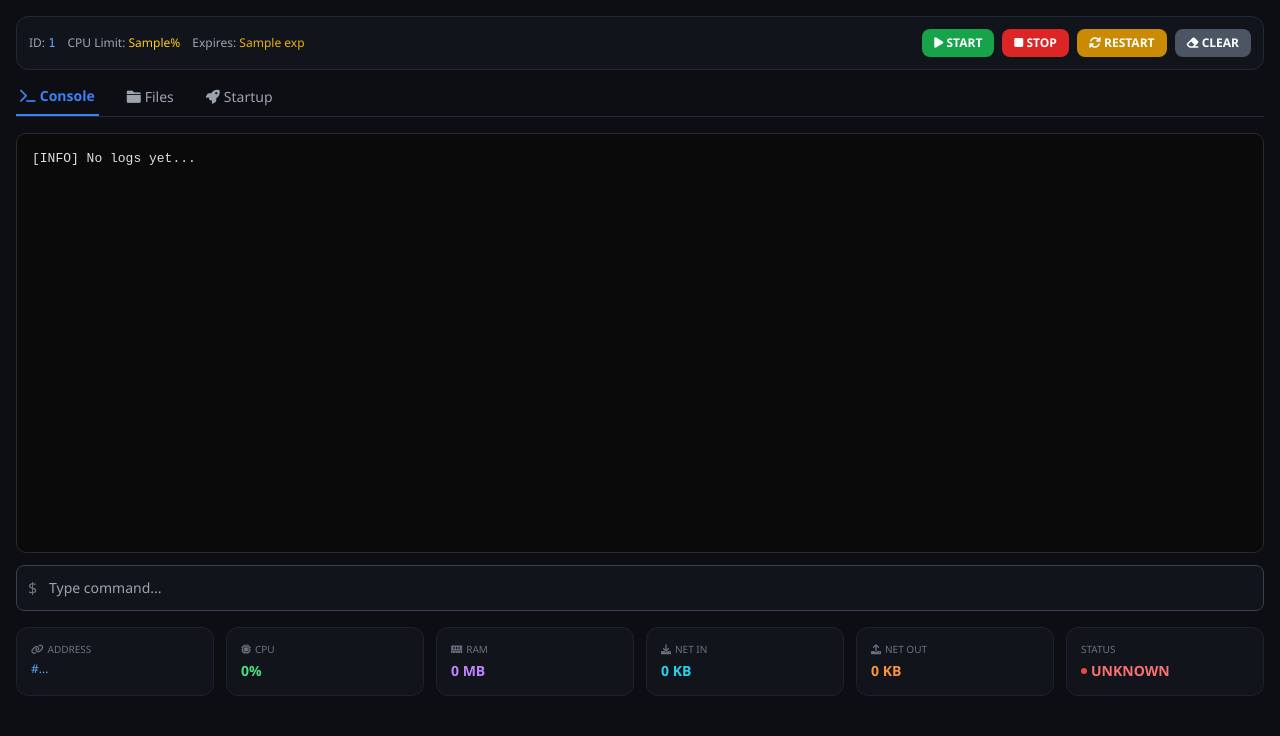
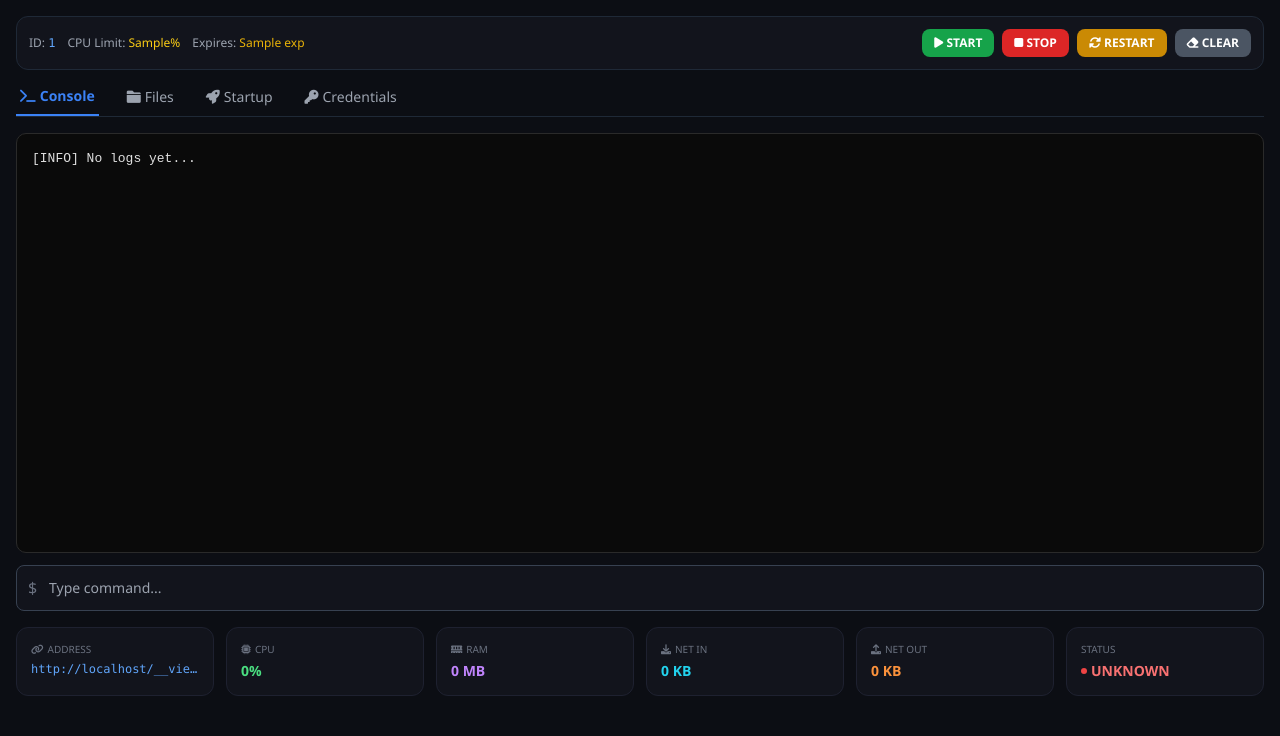
Before and after one commit to hemalmd817/hosting-website, a Flask app: template templates/home.html in a window 1280 px wide. Shown: the part 64-800 px from the top of the page. Run offline with Flask 3, Linux system fonts and the light colour scheme; the template is opened without the code that fills it: most values are stand-ins (such as "Sample title", 1, 10 or a date in 2020); some libraries are stand-ins or nearby versions.

Commit message:
Update home.html

```diff
--- a/templates/home.html
+++ b/templates/home.html
@@ -81,6 +81,7 @@
             <button onclick="showTab('console')" id="tab-console" class="pb-2 px-1 text-sm tab-active"><i class="fas fa-terminal mr-1"></i>Console</button>
             <button onclick="showTab('files')" id="tab-files" class="pb-2 px-1 text-sm text-gray-400"><i class="fas fa-folder mr-1"></i>Files</button>
             <button onclick="showTab('startup')" id="tab-startup" class="pb-2 px-1 text-sm text-gray-400"><i class="fas fa-rocket mr-1"></i>Startup</button>
+            <button onclick="showTab('credentials')" id="tab-credentials" class="pb-2 px-1 text-sm text-gray-400"><i class="fas fa-key mr-1"></i>Credentials</button>
         </div>
 
         <div id="console-tab">
@@ -94,7 +95,7 @@
             <div class="grid grid-cols-2 md:grid-cols-3 lg:grid-cols-6 gap-3 mt-4">
                 <div class="stat-card">
                     <p class="text-[10px] text-gray-500 mb-1"><i class="fas fa-link mr-1"></i>ADDRESS</p>
-                    <p class="text-xs text-blue-400 truncate">{{ current_server.full_link[:25] }}...</p>
+                    <p class="text-xs text-blue-400 font-mono truncate" id="serverAddr" title="Click to copy"></p>
                 </div>
                 <div class="stat-card">
                     <p class="text-[10px] text-gray-500 mb-1"><i class="fas fa-microchip mr-1"></i>CPU</p>
@@ -151,6 +152,26 @@
             </div>
         </div>
 
+        <!-- 🔑 New Credentials Tab -->
+        <div id="credentials-tab" class="hidden">
+            <div class="bg-[#12141c] rounded-xl border border-gray-800 p-5">
+                <h3 class="text-md font-bold mb-4 text-blue-400"><i class="fas fa-key mr-2"></i>Change Password</h3>
+                <div class="mb-4">
+                    <label class="block text-gray-400 text-sm mb-1">Current Password</label>
+                    <input type="password" id="currentPassword" class="w-full bg-[#0c0e14] border border-gray-700 rounded-lg px-3 py-2 text-sm text-white" placeholder="Enter current password">
+                </div>
+                <div class="mb-4">
+                    <label class="block text-gray-400 text-sm mb-1">New Password</label>
+                    <input type="password" id="newPassword" class="w-full bg-[#0c0e14] border border-gray-700 rounded-lg px-3 py-2 text-sm text-white" placeholder="Enter new password">
+                </div>
+                <div class="mb-4">
+                    <label class="block text-gray-400 text-sm mb-1">Confirm New Password</label>
+                    <input type="password" id="confirmPassword" class="w-full bg-[#0c0e14] border border-gray-700 rounded-lg px-3 py-2 text-sm text-white" placeholder="Confirm new password">
+                </div>
+                <button onclick="changePassword()" class="bg-blue-600 hover:bg-blue-500 px-5 py-2 rounded-lg text-sm font-bold"><i class="fas fa-lock mr-1"></i> Change Password</button>
+            </div>
+        </div>
+
         {% else %}
         <div class="text-center text-gray-500 py-20"><i class="fas fa-server text-6xl mb-4 opacity-30"></i><p>No server found.</p></div>
         {% endif %}
@@ -169,6 +190,9 @@
         let editingFile = null;
         let activeTab = 'console';
         let activeToast = null;
+
+        // 🔥 Set real address on load
+        document.getElementById('serverAddr').innerText = window.location.href;
 
         function showToast(message, type='info', duration=4000) {
             const container = document.getElementById('toastContainer');
@@ -227,7 +251,8 @@
             document.getElementById('console-tab').classList.toggle('hidden', tab!=='console');
             document.getElementById('files-tab').classList.toggle('hidden', tab!=='files');
             document.getElementById('startup-tab').classList.toggle('hidden', tab!=='startup');
-            ['console','files','startup'].forEach(t => {
+            document.getElementById('credentials-tab').classList.toggle('hidden', tab!=='credentials');
+            ['console','files','startup','credentials'].forEach(t => {
                 const btn = document.getElementById(`tab-${t}`);
                 if(btn) btn.className = tab===t ? 'pb-2 px-1 text-sm tab-active' : 'pb-2 px-1 text-sm text-gray-400';
             });
@@ -312,7 +337,7 @@
                 let h = '<table class="w-full text-sm"><tbody>';
                 data.files.forEach(f => {
                     let icon = f.is_dir ? '<i class="fas fa-folder text-yellow-500 mr-2"></i>' : '<i class="fas fa-file-code text-blue-400 mr-2"></i>';
-                    h += `<tr class="border-b border-gray-800 hover:bg-[#1a1d27]"><td class="p-3">${icon}${f.name}</td><td class="p-3 text-gray-400 text-xs">${f.is_dir?'-':(f.size/1024).toFixed(1)+' KB'}</td><td class="p-3 text-gray-500 text-xs">${f.modified}</td><td class="p-3 text-right">${!f.is_dir?`<button onclick="editFile('${f.name}')" class="text-blue-400 mr-2"><i class="fas fa-edit"></i></button>`:''}<button onclick="deleteFile('${f.name}')" class="text-red-400"><i class="fas fa-trash"></i></button></td></tr>`;
+                    h += `<tr class="border-b border-gray-800 hover:bg-[#1a1d27]"><td class="p-3">${icon}${f.name}</td><td class="p-3 text-gray-400 text-xs">${f.is_dir?'-':(f.size/1024).toFixed(1)+' KB'}</td><td class="p-3 text-gray-500 text-xs">${f.modified}</td><td class="p-3 text-right">${!f.is_dir?`<button onclick="editFile('${f.name}')" class="text-blue-400 mr-2"><i class="fas fa-edit"></i></button>`:''}<button onclick="renameFilePrompt('${f.name}')" class="text-yellow-400 mr-2"><i class="fas fa-i-cursor"></i></button><button onclick="deleteFile('${f.name}')" class="text-red-400"><i class="fas fa-trash"></i></button></td></tr>`;
                 });
                 h += '</tbody></table>';
                 document.getElementById('fileList').innerHTML = h;
@@ -332,6 +357,21 @@
 
         function createFolder() { const n = prompt('Folder name:'); if(n) fetch(`/api/create_folder/${currentServerId}`, {method:'POST', headers:{'Content-Type':'application/json'}, body:JSON.stringify({foldername:n})}).then(()=>loadFileList()); }
         function createFile() { const n = prompt('File name:','newfile.py'); if(n) fetch(`/api/file/${currentServerId}`, {method:'POST', headers:{'Content-Type':'application/json'}, body:JSON.stringify({filename:n, content:'# New file'})}).then(()=>loadFileList()); }
+
+        // 🔥 Rename function
+        function renameFilePrompt(oldName) {
+            const newName = prompt('Enter new name:', oldName);
+            if(newName && newName !== oldName) {
+                fetch(`/api/rename/${currentServerId}`, {method:'POST', headers:{'Content-Type':'application/json'}, body:JSON.stringify({old_name: oldName, new_name: newName})}).then(r=>r.json()).then(data => {
+                    if(data.success) {
+                        showToast('Renamed!', 'success', 2000);
+                        loadFileList();
+                    } else {
+                        showToast(data.error || 'Failed!', 'error', 3000);
+                    }
+                });
+            }
+        }
 
         function editFile(filename) {
             editingFile = filename;
@@ -363,6 +403,48 @@
             fetch(`/api/set_startup/${currentServerId}`, {method:'POST', headers:{'Content-Type':'application/json'}, body:JSON.stringify({main_file:document.getElementById('mainFileInput').value.trim(), requirements_file:document.getElementById('requirementsInput').value.trim()||null})}).then(()=>showToast('Saved!','success',2000));
         }
 
+        // 🔥 Password Change Function
+        function changePassword() {
+            const current = document.getElementById('currentPassword').value;
+            const newPass = document.getElementById('newPassword').value;
+            const confirm = document.getElementById('confirmPassword').value;
+
+            if(!current || !newPass || !confirm) {
+                showToast('Please fill all fields!', 'error', 3000);
+                return;
+            }
+
+            if(newPass !== confirm) {
+                showToast('Passwords do not match!', 'error', 3000);
+                return;
+            }
+
+            if(newPass.length < 4) {
+                showToast('Password must be at least 4 characters!', 'error', 3000);
+                return;
+            }
+
+            showToast('Changing password...', 'info', 0);
+
+            fetch(`/api/change_password/${currentServerId}`, {
+                method:'POST',
+                headers:{'Content-Type':'application/json'},
+                body:JSON.stringify({current_password: current, new_password: newPass})
+            })
+            .then(r=>r.json())
+            .then(data => {
+                if(data.success) {
+                    showToast('Password changed!', 'success', 3000);
+                    document.getElementById('currentPassword').value = '';
+                    document.getElementById('newPassword').value = '';
+                    document.getElementById('confirmPassword').value = '';
+                } else {
+                    showToast(data.error || 'Failed!', 'error', 4000);
+                }
+            })
+            .catch(() => showToast('Connection failed!', 'error', 4000));
+        }
+
         loadLogs(); updateStats();
         setInterval(() => { if(activeTab==='console') loadLogs(); updateStats(); }, 3000);
     </script>
```
